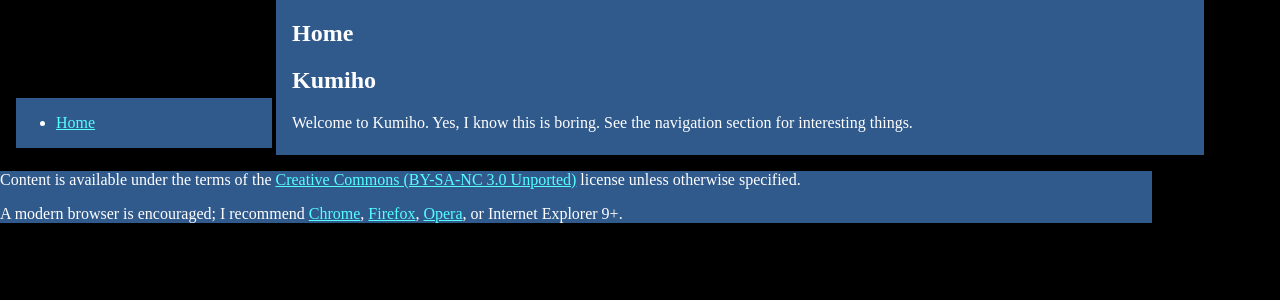
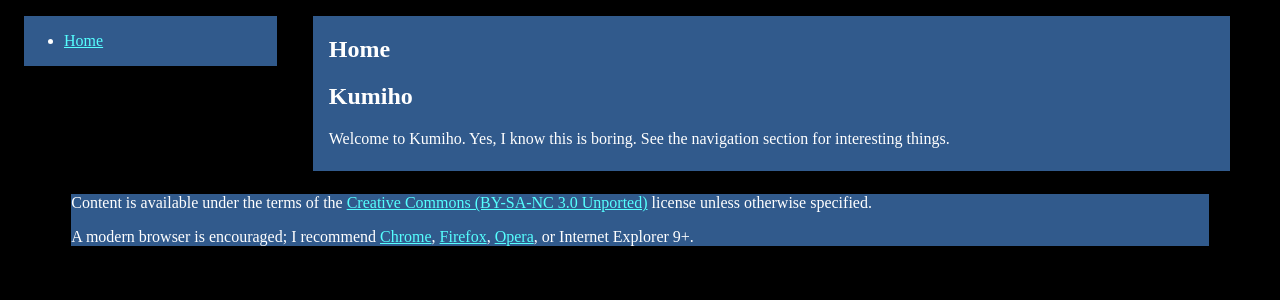
Before and after one commit to atymes/aerdan.github.com, a Jekyll site: the page built from index.html, in a window 1280 px wide. Shown: the top 300 px of the page. Built offline with Jekyll 4.4.1, drawn with Linux system fonts in a browser that asks for light colours.

Commit message:
base: Still more tweaks, whee.

```diff
--- a/css/base.css
+++ b/css/base.css
@@ -3,7 +3,7 @@
     background-color: black;
 }
 body {
-    margin: 0px auto;
+    margin-top: 1em;
 }
 article, nav {
     display: inline-block;
@@ -18,16 +18,19 @@
 nav {
     width: 20%;
     margin-left: 1em;
-    left: 1em;
+    margin-right: 1em;
+    vertical-align: top;
 }
 article {
     width: 70%;
+    margin-left: 1em;
     padding-left: 1em;
     padding-right: 1em;
     padding-bottom: 1ex;
-    right: 1em;
+    margin-bottom: 1ex;
 }
 footer {
+    margin: 0px auto;
     display: block;
     width: 90%;
 }
```
